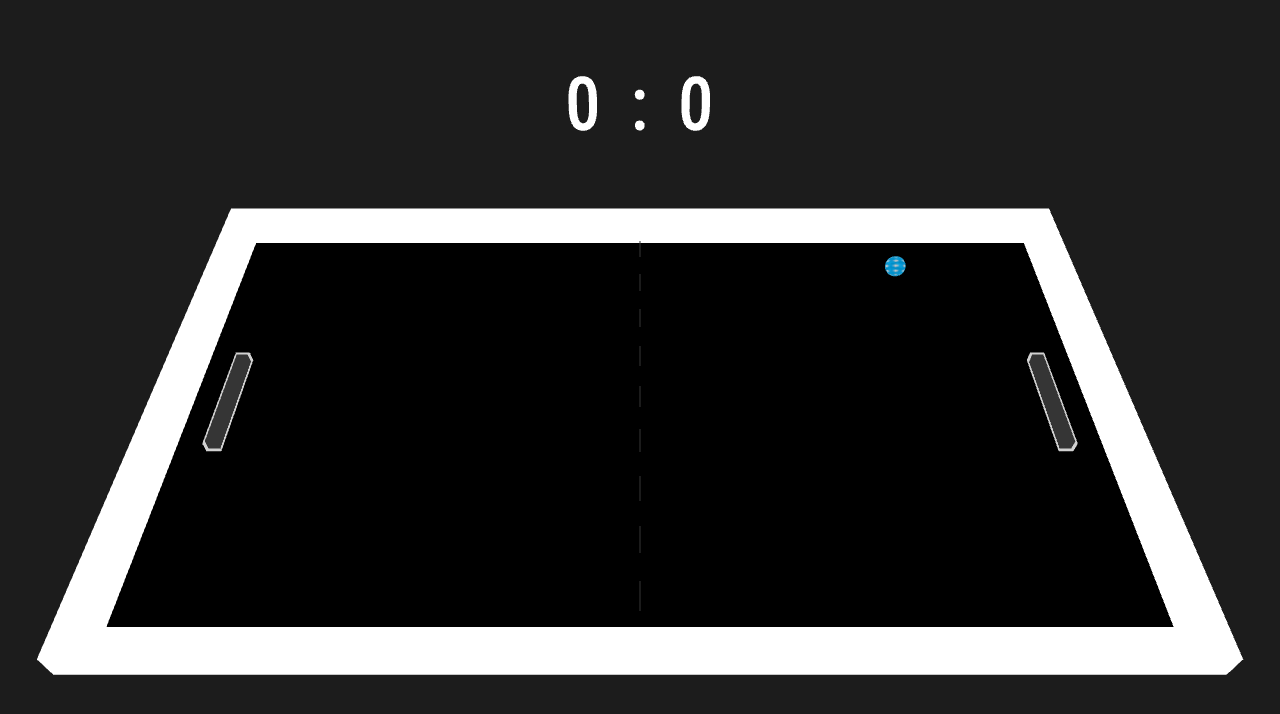
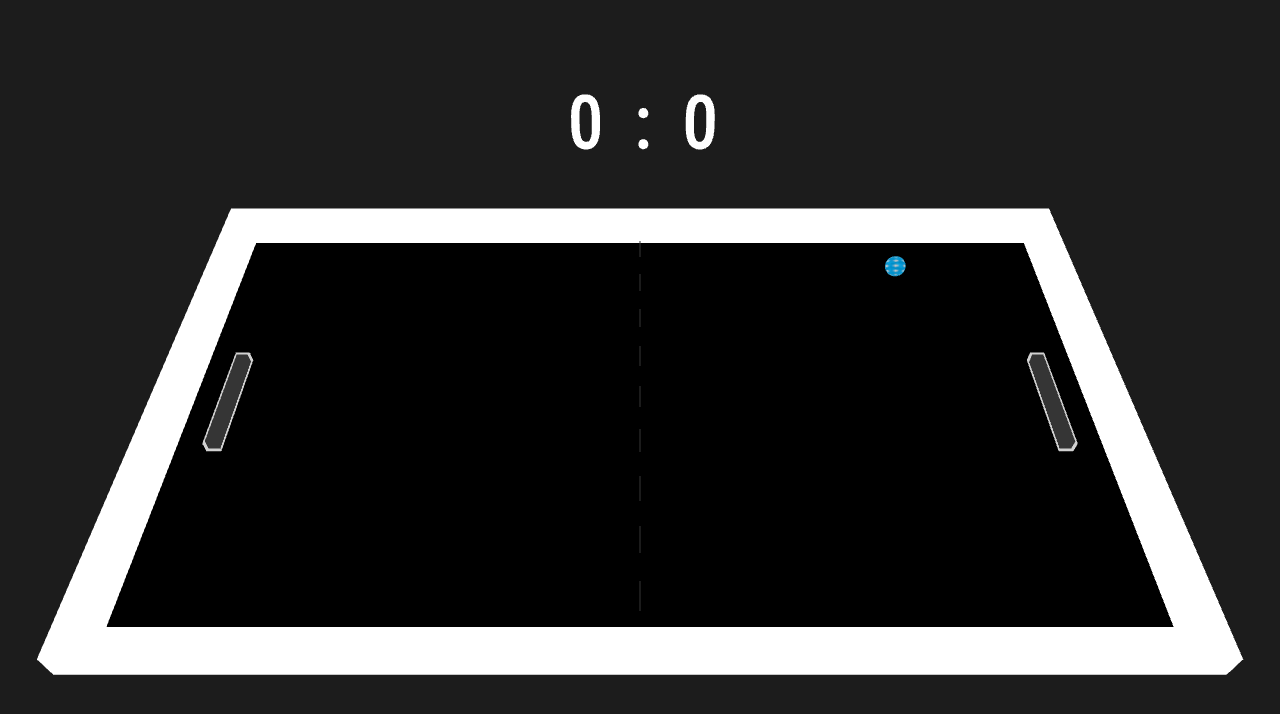
Before and after one commit to ItsHade/webgl, a plain HTML site: page index.html in a window 1280 px wide. Drawn offline with nearby package versions, Linux system fonts and the light colour scheme; animation ran at ten frames a second.

Commit message:
pushed work from home

```diff
--- a/index.html
+++ b/index.html
@@ -2,7 +2,7 @@
 <html lang="en">
 <head>
     <meta charset="UTF-8">
-    <meta name="viewport" content="width=device-width, initial-scale=1.0">
+    <meta name="viewport" content="width=device-width, user-scalable=no, minimum-scale=1.0, maximum-scale=1.0, initial-scale=1.0">
     <title>Pong 3D</title>
     <style>
         body { margin: 0; }
--- a/main.js
+++ b/main.js
@@ -8,7 +8,7 @@ var scene, camera, renderer, controls, loader;
 // var keyboard = new THREEx.KeyboardState();
 
 // custom global variables
-var cube, ball, leftPaddle, paddleOutline, rightPaddle, paddleOutline2, keys, textMesh;
+var cube, line, ball, leftPaddle, paddleOutline, rightPaddle, paddleOutline2, keys, textMesh;
 const PADDLE_SPEED = 0.2;
 const BALL_SPEED = 0.1;
 const BALL_SIZE = 0.2;
@@ -49,21 +49,32 @@ function createScoreText()
         textMesh = new THREE.Mesh(textGeometry, textMaterial);
 
         // Compute the bounding box and center the text
-        // textGeometry.computeBoundingBox();
-        // const boundingBox = textGeometry.boundingBox;
-        // const size = new THREE.Vector3();
-        // boundingBox.getSize(size);
-        // scoreMesh.position.x = -size.x / 2;
-        // scoreMesh.position.y = -size.y / 2;
-        // scoreMesh.position.z = -size.z / 2;
+        textGeometry.computeBoundingBox();
+        const textBoundingBox = textGeometry.boundingBox;
+        const textSize = new THREE.Vector3();
+        textBoundingBox.getSize(textSize);
+        textMesh.position.x = -textSize.x / 2;
+        textMesh.position.y = -textSize.y / 2;
+        textMesh.position.z = -textSize.z / 2;
 
         textMesh.position.y += 6;
         textMesh.position.z += 1.5;
+		console.log("[text] x: " + textMesh.position.x + " y: " + textMesh.position.y + " z: " + textMesh.position.z);
+		console.log("[line] x: " + line.position.x + " y: " + line.position.y + " z: " + line.position.z);
         textMesh.rotateX(45);
-        textMesh.position.x -= 1.5;
+
 
         scene.add(textMesh);
     } );
+}
+
+function onWindowResize()
+{
+
+	camera.aspect = window.innerWidth / window.innerHeight;
+	camera.updateProjectionMatrix();
+
+	renderer.setSize( window.innerWidth, window.innerHeight );
 }
 
 function Init()
@@ -75,26 +86,35 @@ function Init()
     var SCREEN_WIDTH = window.innerWidth, SCREEN_HEIGHT = window.innerHeight;
     var VIEW_ANGLE = 45, ASPECT = SCREEN_WIDTH / SCREEN_HEIGHT, NEAR = 0.1, FAR = 2000;
     camera = new THREE.PerspectiveCamera(VIEW_ANGLE, ASPECT, NEAR, FAR);
+	// TODO (maybe): always have the same position no mater what the dimensions of the window are
     camera.position.set(0, -11, 13);
     camera.lookAt(0, 0, 0);
     scene.add(camera);
 
+	window.addEventListener( 'resize', onWindowResize );
+	console.log("width: " + SCREEN_WIDTH + " height: " + SCREEN_HEIGHT);
+
+
     // RENDERER
     renderer = new THREE.WebGLRenderer({antialias: true});
+	renderer.setPixelRatio( window.devicePixelRatio );
     renderer.setSize(SCREEN_WIDTH, SCREEN_HEIGHT);
     renderer.setClearColor(0x1c1c1c, 1);
+    document.body.appendChild(renderer.domElement);
     // renderer.setAnimationLoop(animate);
-    document.body.appendChild(renderer.domElement);
+
 
     // CONTROLS
     controls = new OrbitControls( camera, renderer.domElement);
     controls.update();
+
 
     // LIGHT
     // can't see textures without light
 	var light = new THREE.PointLight(0xffffff);
 	light.position.set(0, 0, 10);
 	scene.add(light);
+
 
     // INPUT
     keys = {
@@ -108,15 +128,14 @@ function Init()
       };
 
     document.body.addEventListener( 'keydown', function(e) {
-
     var key = e.code.replace('Key', '').toLowerCase();
     console.log("key: " + key);
     if ( keys[ key ] !== undefined )
         keys[ key ] = true;
 
     });
+
     document.body.addEventListener( 'keyup', function(e) {
-
     var key = e.code.replace('Key', '').toLowerCase();
     if ( keys[ key ] !== undefined )
         keys[ key ] = false;
@@ -137,6 +156,7 @@ function Init()
 
     const lineGeometry = new THREE.BufferGeometry().setFromPoints( points );
 
+
     // TEXTURES
     const textureLoader = new THREE.TextureLoader();
     // const cubeMap = textureLoader.load( "./textures/honeycomb/Honeycomb_basecolor.jpg");
@@ -145,6 +165,7 @@ function Init()
     // const cubeHeightMap = textureLoader.load( "textures/honeycomb/Honeycomb_height.png");
     // const cubeNormalMap = textureLoader.load( "textures/honeycomb/Honeycomb_normal.jpg");
     const ballTexture = textureLoader.load("./textures/ball_texture.png")
+
 
     // MATERIAL
     const lineMaterial = new THREE.LineDashedMaterial( { color: 0x353535, linewidth: 1, scale: 1, dashSize: 0.5, gapSize: 0.5 } );
@@ -161,6 +182,7 @@ function Init()
 
     createScoreText();
 
+
     // MESH
     const arenaFloor = new THREE.Mesh(arenaFloorGeometry, blackMaterial);
     const arenaLeftSide = new THREE.Mesh(arenaSmallSideGeometry, whiteMaterial);
@@ -172,9 +194,10 @@ function Init()
     rightPaddle = new THREE.Mesh(paddleGeometry, paddleMaterial);
     paddleOutline2 = new THREE.Mesh(paddleGeometry, paddleOutlineMaterial);
 
-    var line = new THREE.Line( lineGeometry, lineMaterial );
+    line = new THREE.Line( lineGeometry, lineMaterial );
     const arenaBottomSide = arenaTopSide.clone();
     const arenaRightSide = arenaLeftSide.clone();
+
 
     // Add meshes to scene
     // scene.add(cube);
@@ -189,7 +212,6 @@ function Init()
     scene.add(paddleOutline2);
     scene.add(rightPaddle);
     scene.add(line);
-
 
     line.computeLineDistances();
     arenaFloor.position.z -= 0.5;
@@ -224,8 +246,10 @@ function Update()
         console.log("ROTATION x: " + camera.rotation.x + " y: " + camera.rotation.y + " z: " + camera.rotation.z);
 
     }
+
     const paddleHeight = leftPaddle.geometry.parameters.height;
 	const paddleWidth = leftPaddle.geometry.parameters.width;
+
     if (keys.w && leftPaddle.position.y + paddleHeight / 2 < MAX_HEIGHT)
         leftPaddle.position.y += PADDLE_SPEED;
     else if (keys.s && leftPaddle.position.y - paddleHeight / 2 > MIN_HEIGHT)
```
